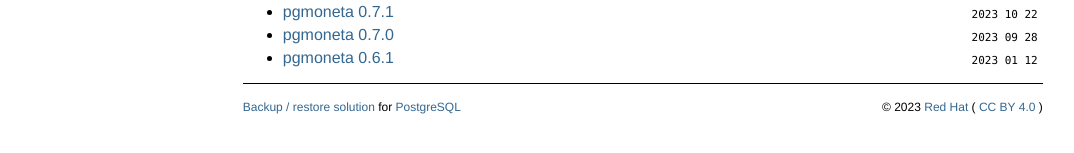
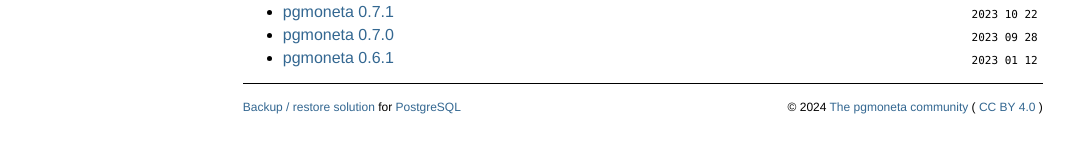
Before and after one commit to pgmoneta/pgmoneta.github.io, a Jekyll site: the page built from index.html, in a window 1280 px wide. Shown: the part 571-724 px from the top of the page, without its empty margins (10-1084 px from the left). Built offline with Jekyll 4.4.1, drawn with Linux system fonts in a browser that asks for light colours; some web fonts are replaced.

Commit message:
Update copyright footer

```diff
--- a/_config.yml
+++ b/_config.yml
@@ -7,7 +7,7 @@ kramdown:
   hard_wrap: false
   highlighter: rouge
 ###
-copyright: © 2023 <a href="https://www.redhat.com">Red Hat</a>
+copyright: © 2024 <a href="https://pgmoneta.github.io/">The pgmoneta community</a>
 about: <a href="https://pgmoneta.github.io/">Backup / restore solution</a> for <a href="https://www.postgresql.org">PostgreSQL</a>
 root: https://pgmoneta.github.io/
 headers:
```
